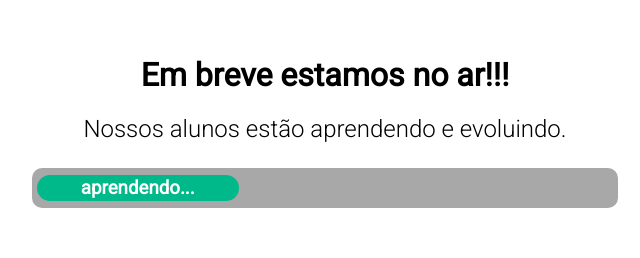
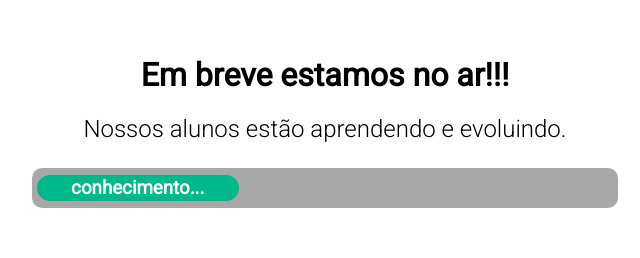
Before and after one commit to lucas231090/escolas, a website: page hospedagem/public/index.html in a window 1280 px wide. Shown: the part 187-445 px from the top of the page, 315-955 px from the left. Drawn offline with Linux system fonts and the light colour scheme; files that its build step writes are made by us from their sources.

Commit message:
criando a index da hospedagem

```diff
--- a/hospedagem/public/index.html
+++ b/hospedagem/public/index.html
@@ -3,7 +3,7 @@
 <head>
     <meta charset="utf-8">
     <meta name=viewport content="width=device-width, initial-scale=1">
-    <link rel="stylesheet" type="text/css" href="./styles/index.css">
+    <link rel="stylesheet" type="text/css" href="./css/index.css">
     <title>Prof Lucas</title>
 </head>
 <body>
@@ -11,7 +11,13 @@
 
         <h1>Em breve estamos no ar!!!</h1>
         <h2>Nossos alunos estão aprendendo e evoluindo.</h2>
-        <div id="progress"><div id="fill"><div id="barpercent"><h3>aprendendo...</h3></div></div></div>
+        <div id="progress">
+         <div id="fill">
+             <div id="barpercent">
+                <h3>conhecimento...</h3>
+             </div>
+         </div>
+        </div>
         <br><br><br>
         <h2>Para acessar os sites do colégio A - <a href="/ines"> clique aqui </a></h2>
         <h2>Para acessar os sites do colégio B -  <a href="/dirce"> clique aqui </a></h2>
--- a/hospedagem/src/index.js
+++ b/hospedagem/src/index.js
@@ -6,6 +6,7 @@ const router = require('./routes');
 const app = express();
 
 app.use(router)
+app.use(express.static('public'));
 
 app.get('/', (request, response) => {
   response.status(200).sendFile(path.join(__dirname + '/../public/index.html'));
```
